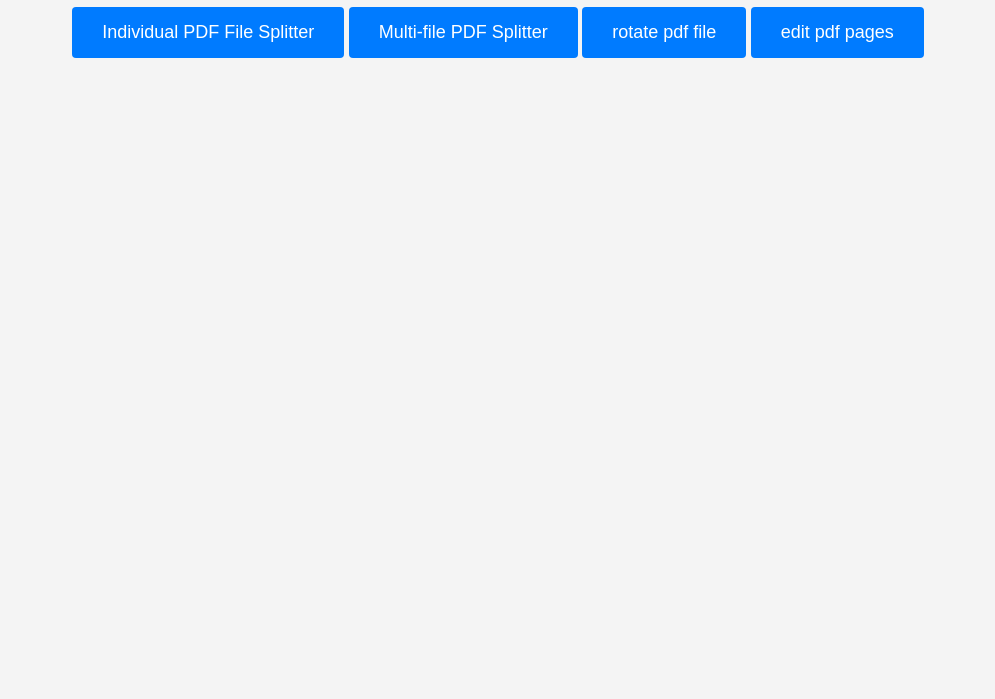
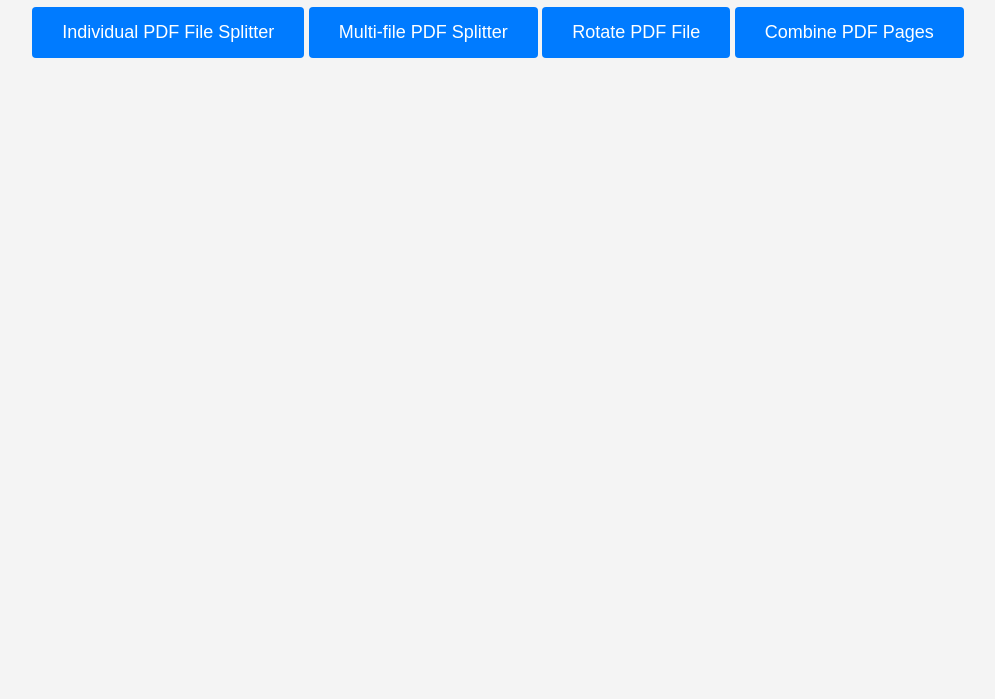
Before and after one commit to xenon4012/PDF-tools, a plain HTML site: page index.html in a window 1280 px wide. Shown: the part 101-800 px from the top of the page, without its empty margins (142-1137 px from the left). Drawn offline with Linux system fonts and the light colour scheme.

Commit message:
Fix button text and formatting in index.html
Updated button link text for clarity.

```diff
--- a/index.html
+++ b/index.html
@@ -41,8 +41,8 @@
     <div class="button-container">
         <a href="pages.html" class="button">Individual PDF File Splitter</a>
         <a href="multiple_PDF_Splitter.html" class="button">Multi-file PDF Splitter</a>
-        <a href="rotate pdf.html" class="button">rotate pdf file</a>
-        <a href="editor.html" class="button">edit pdf pages</a>
+        <a href="rotate pdf.html" class="button">Rotate PDF File</a>
+        <a href="editor.html" class="button">Combine PDF Pages</a>
     </div>
 </body>
 </html>
```
